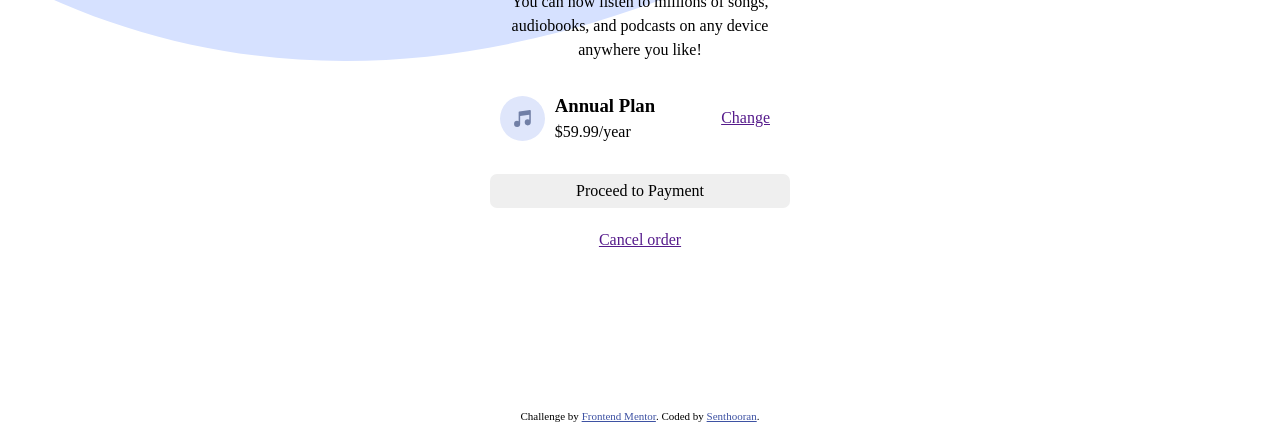
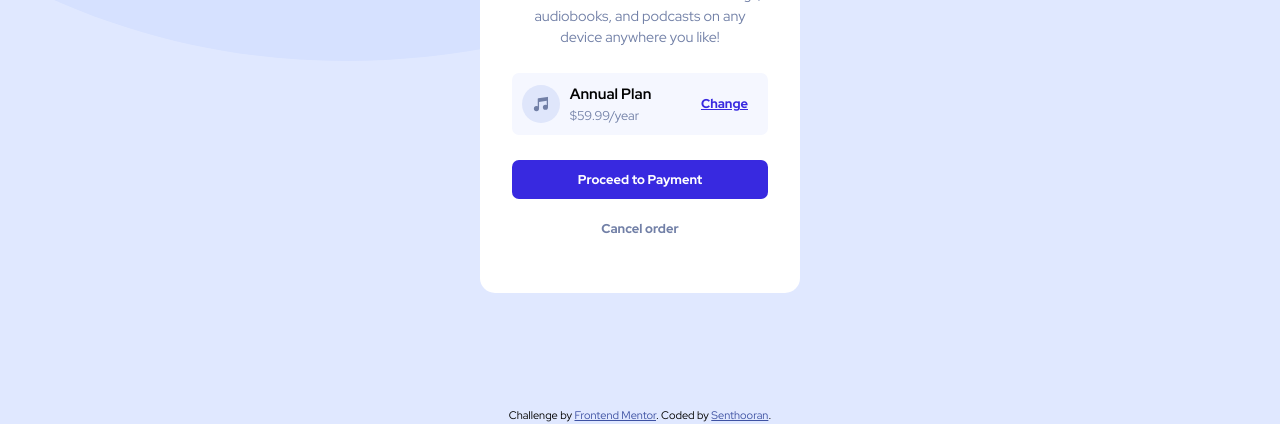
Before and after one commit to insertQuirkyNameHere/css-challenges, a plain HTML site: page Challenge4/index.html in a window 1280 px wide. Shown: the part 376-800 px from the top of the page. Drawn offline with Linux system fonts and the light colour scheme.

Commit message:
Styling tentatively complete. Todo: README

```diff
--- a/Challenge4/css/main.css
+++ b/Challenge4/css/main.css
@@ -1,8 +1,14 @@
+@import url('https://fonts.googleapis.com/css2?family=Red+Hat+Display:ital,wght@0,400;0,500;0,600;0,700;0,800;1,400;1,500;1,600;1,700;1,800&display=swap');
+
+
 body{
     display: flex;
     flex-direction: column;
+    background-color: hsl(225, 100%, 94%);
     background-image: url(../images/pattern-background-desktop.svg);
     background-repeat: no-repeat;
+    font-family: 'Red Hat Display', sans-serif;
+    font-size: 0.8rem;
 }
 
 main{
@@ -15,12 +21,13 @@ main{
 .card{
     display: flex;
     flex-direction: column;
-    max-width: 375px;
+    max-width: 320px;
     border-radius: 15px;
+    background-color: hsl(0, 100%, 100%);
 }
 
 .card > div{
-    margin-bottom: 15px;
+    margin-bottom: 30px;
 }
 
 .card-img > img{
@@ -41,12 +48,20 @@ main{
     width: 80%;
 }
 
+.card-text > h1{
+    color: hsl(223, 47%, 23%);
+    margin-bottom: 20px;
+    font-weight: 900;
+}
+
 .card-text > p{
     text-align: center;
+    color: hsl(224, 23%, 55%);
+    font-size: 0.9rem;
 }
 
 .card-text-content > div{
-    margin-bottom: 20px;
+    margin-bottom: 25px;
 }
 
 
@@ -56,6 +71,7 @@ main{
     width: 80%;
     padding: 10px;
     border-radius: 7px;
+    background-color: hsl(225, 100%, 98%);
 }
 
 .plan > *{
@@ -67,8 +83,22 @@ main{
     height: 16%;
 }
 
+.plan-pricing{
+    color: hsl(224, 23%, 55%);
+}
+
 .plan-change{
     margin-left: auto;
+}
+
+.plan-change > a{
+    color: hsl(245, 75%, 52%);
+    font-weight: 900;
+}
+
+.plan-change > a:hover{
+    color: hsl(245, 60%, 65%);
+    text-decoration: none;
 }
 
 .order{
@@ -82,9 +112,34 @@ button{
     width: 100%;
     margin-bottom: 20px;
     border: none;
-    padding: 5px;
+    padding: 10px;
+    background-color: hsl(245, 75%, 52%);
+    color: rgb(256, 256, 256);
+    font-weight: 900;
+}
+
+button:hover{
+    background-color: hsl(245, 60%, 65%);
+    cursor: pointer;
+}
+
+.cancel-order > a{
+    color: hsl(224, 23%, 55%);
+    text-decoration: none;
+    font-weight: 900;
+}
+
+.cancel-order > a:hover{
+    color: hsl(223, 47%, 23%);
 }
 
 .attribution{
     margin-top: auto;
 }
+
+@media screen and (max-width: 375px){
+    body{
+        background-image: url(../images/pattern-background-mobile.svg);
+        background-repeat: no-repeat;
+    }
+}
--- a/Challenge4/index.html
+++ b/Challenge4/index.html
@@ -58,7 +58,7 @@
 
   <div class="attribution">
     Challenge by <a href="https://www.frontendmentor.io?ref=challenge" target="_blank">Frontend Mentor</a>.
-    Coded by <a href="#">Senthooran</a>.
+    Coded by <a href="https://github.com/insertQuirkyNameHere">Senthooran</a>.
   </div>
 </body>
 </html>
```
